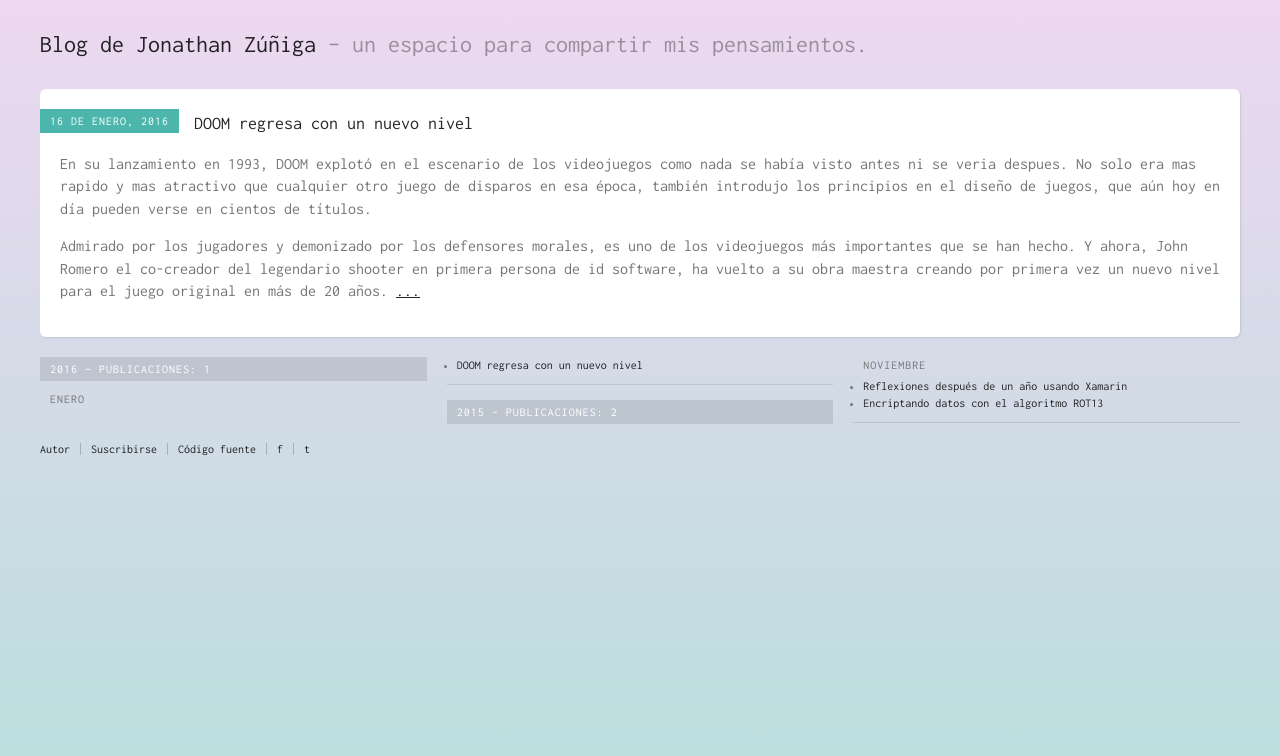
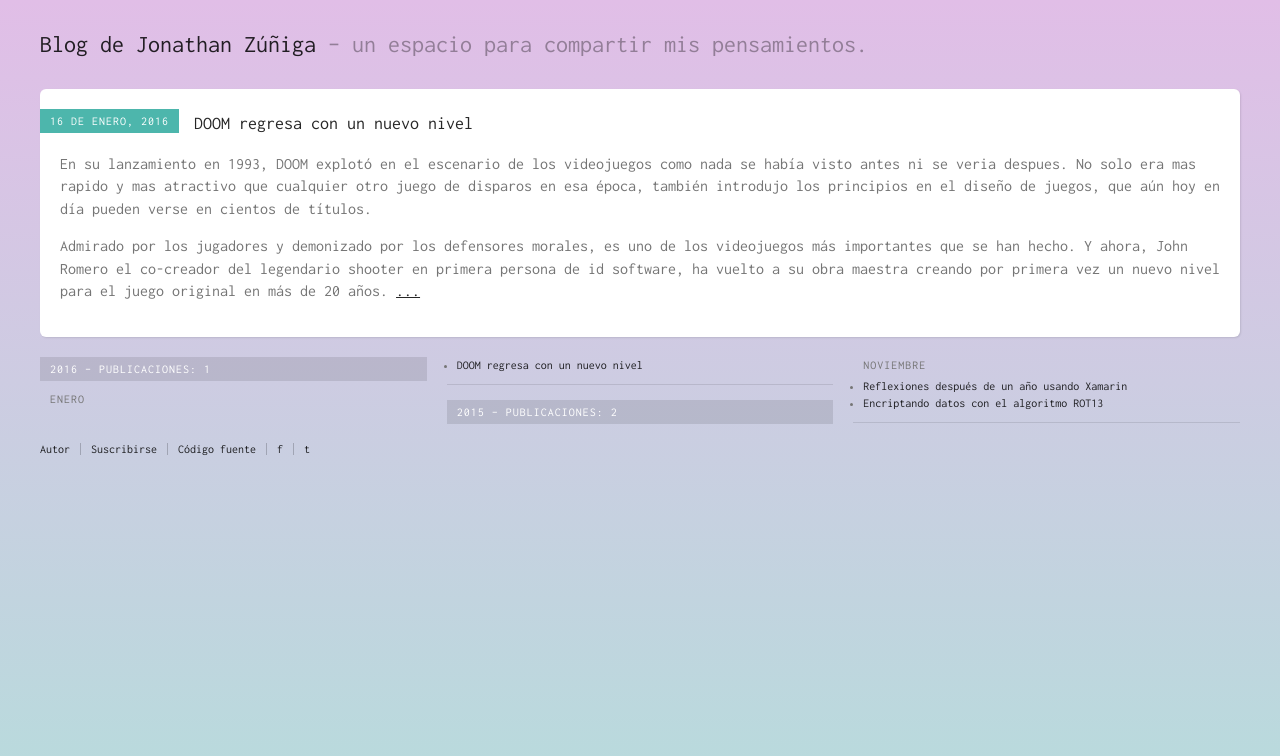
Before and after one commit to jonathanzuniga/jonathanzuniga.github.io, a Jekyll site: the page built from index.html, in a window 1280 px wide. Shown: the top 756 px of the page. Built offline with Jekyll 4.4.1, drawn with Linux system fonts in a browser that asks for light colours; nearby versions of some CDN libraries.

Commit message:
Change the left and right wrapper padding.

```diff
--- a/_sass/_base.scss
+++ b/_sass/_base.scss
@@ -177,8 +177,8 @@
 	@include media-query($on-laptop) {
 		max-width: -webkit-calc(#{$content-width} - (#{$spacing-unit}));
 		max-width:         calc(#{$content-width} - (#{$spacing-unit}));
-		padding-right: $spacing-unit - 5;
-		padding-left: $spacing-unit - 5;
+		padding-right: $spacing-unit / 2;
+		padding-left: $spacing-unit / 2;
 	}
 }
 
--- a/css/main.scss
+++ b/css/main.scss
@@ -20,7 +20,7 @@
 
 // Colors.
 $text-color: #757575;
-$background: transparent linear-gradient(180deg, rgba(225, 190, 231, 0.6) 0%, #b2dfdb 100%) no-repeat scroll 0% 0%;
+$background: transparent linear-gradient(180deg, #e1bee7 0%, #b2dfdb 100%) no-repeat scroll 0% 0%;
 
 $color-grey: #828282;
 $color-grey-dark: darken($color-grey, 25%);
```
